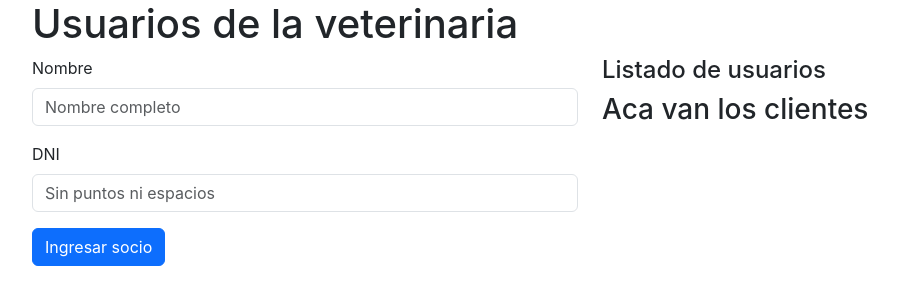
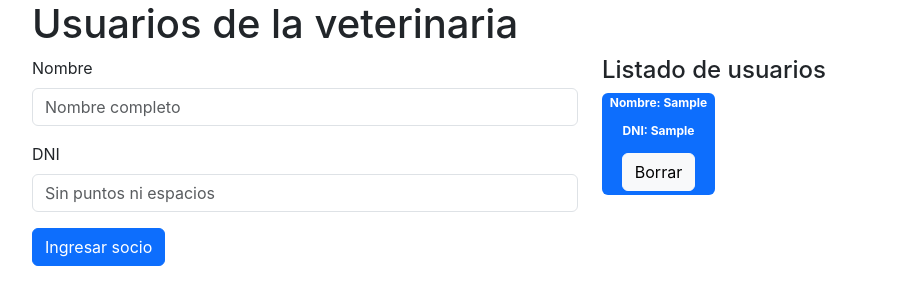
Before and after one commit to ValentinoChiappanni/Aplicacion-Ciu-3, a React (Create React App) app: page / in a window 1280 px wide. Both pictures are taken after typing "Sample", "Sample" into the empty fields and a click on the button "Ingresar socio". Shown: the top 304 px of the page, without its empty margins (50-948 px from the left). Built offline with nearby package versions, Linux system fonts and the light colour scheme.

Commit message:
Clientes visibles

```diff
--- a/src/App.js
+++ b/src/App.js
@@ -28,7 +28,9 @@ function App() {
           </Col>
           <Col>
             <h4>Listado de usuarios</h4>
-            <Cliente />
+            {clientes.map((cliente) => (
+              <Cliente cliente={cliente} key={cliente.id} />
+            ))}
           </Col>
         </Row>
       </Container>
--- a/src/components/Cliente.jsx
+++ b/src/components/Cliente.jsx
@@ -1,9 +1,15 @@
 import React, { Fragment } from 'react';
+import 'bootstrap/dist/css/bootstrap.min.css';
+import { Button, Badge } from 'react-bootstrap';
 
-export function Cliente() {
+export function Cliente({ cliente }) {
   return (
     <Fragment>
-      <h3>Aca van los clientes</h3>
+      <Badge variant="secondary">
+        <p>Nombre: {cliente.nombre}</p>
+        <p>DNI: {cliente.dni}</p>
+        <Button variant="light">Borrar</Button>
+      </Badge>
     </Fragment>
   );
 }
```
